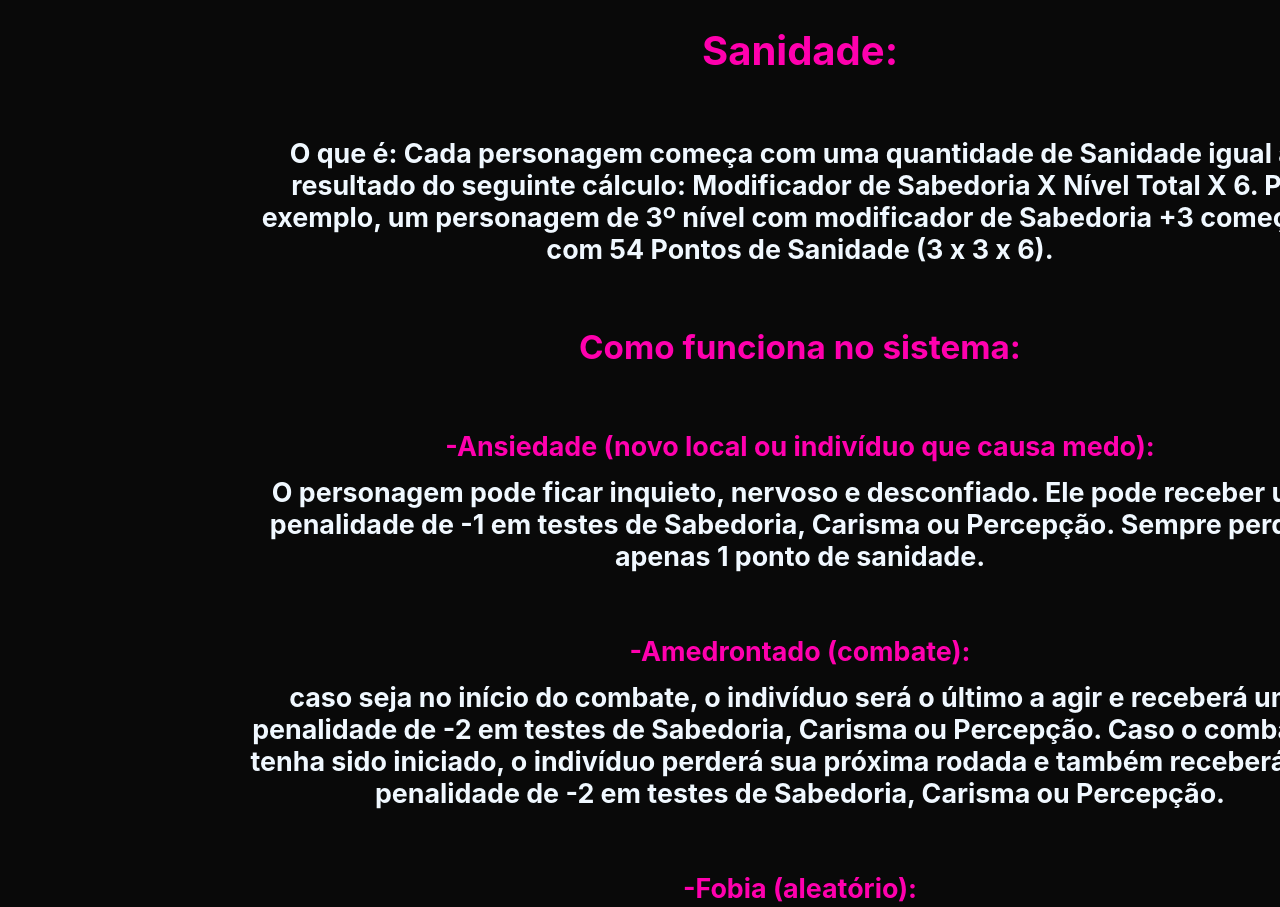
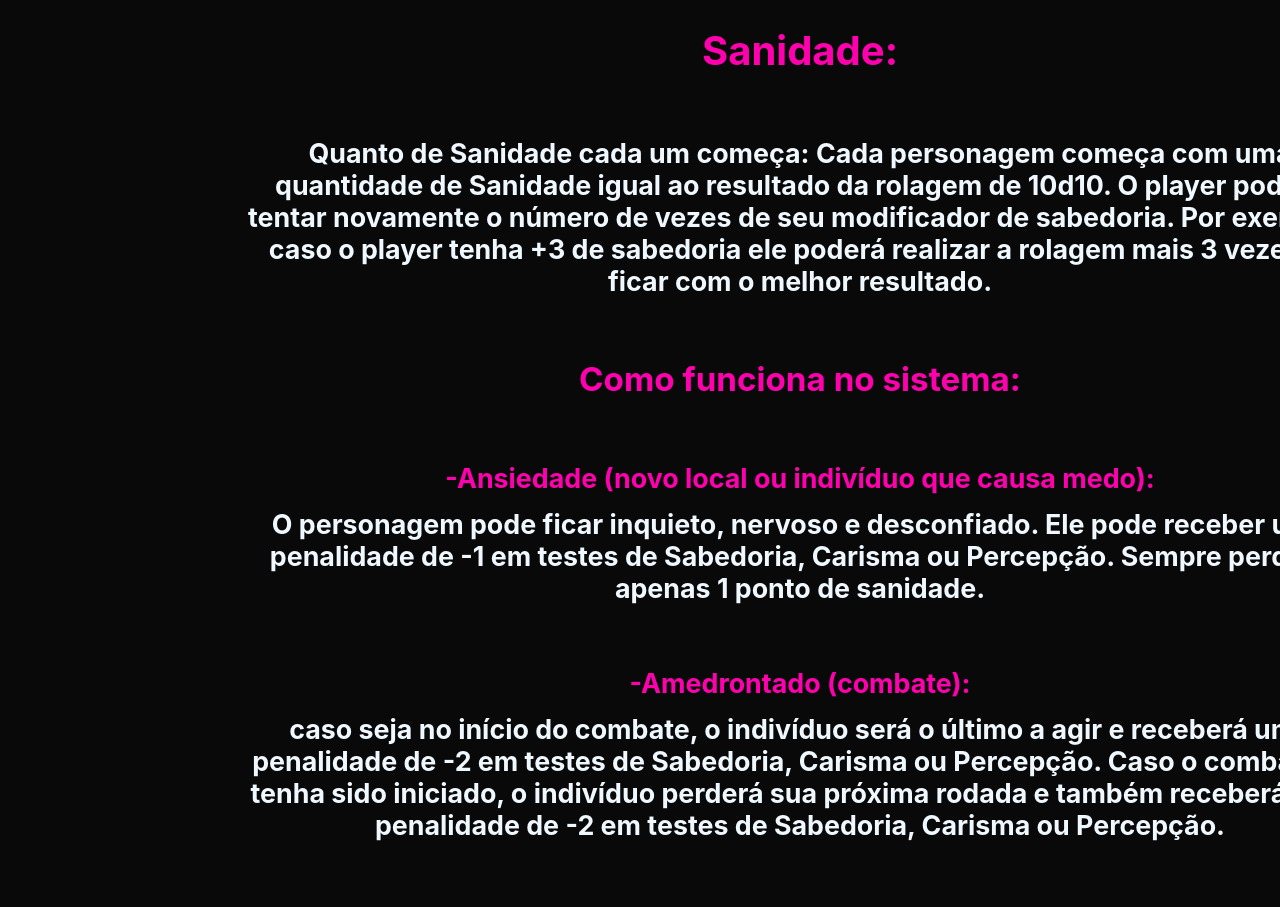
Before and after one commit to LuisHenriqueGavaJunior/ApocrifosRPG, a React (Vite) app: page /apocrifosrpg/tecnico in a window 1280 px wide. Shown: the part 1520-2427 px from the top of the page. Built offline with nearby package versions, Linux system fonts and the light colour scheme.

Commit message:
Update Tecnico.jsx

```diff
--- a/src/pages/Arquivos/Tecnico/Tecnico.jsx
+++ b/src/pages/Arquivos/Tecnico/Tecnico.jsx
@@ -23,7 +23,7 @@ function Tecnico() {
       <p/><h6 className='Pericias'>Vontade:</h6> <h6 className='Tecnicodesc'> Você usa Vontade para resistir a efeitos mentais, como encantamentos e ilusões. A CD é determinada pelo efeito.</h6>
 
       <h4 className='Sanidadetitulo'>Sanidade: </h4>
-      <h6>O que é: Cada personagem começa com uma quantidade de Sanidade igual ao resultado do seguinte cálculo: Modificador de Sabedoria X Nível Total X 6. Por exemplo, um personagem de 3º nível com modificador de Sabedoria +3 começaria com 54 Pontos de Sanidade (3 x 3 x 6).</h6>
+      <h6>Quanto de Sanidade cada um começa: Cada personagem começa com uma quantidade de Sanidade igual ao resultado da rolagem de 10d10. O player poderá tentar novamente o número de vezes de seu modificador de sabedoria. Por exemplo, caso o player tenha +3 de sabedoria ele poderá realizar a rolagem mais 3 vezes, e ficar com o melhor resultado.</h6>
 
       <h5 className='Sanidadetitulo'>Como funciona no sistema: </h5>
 
```
